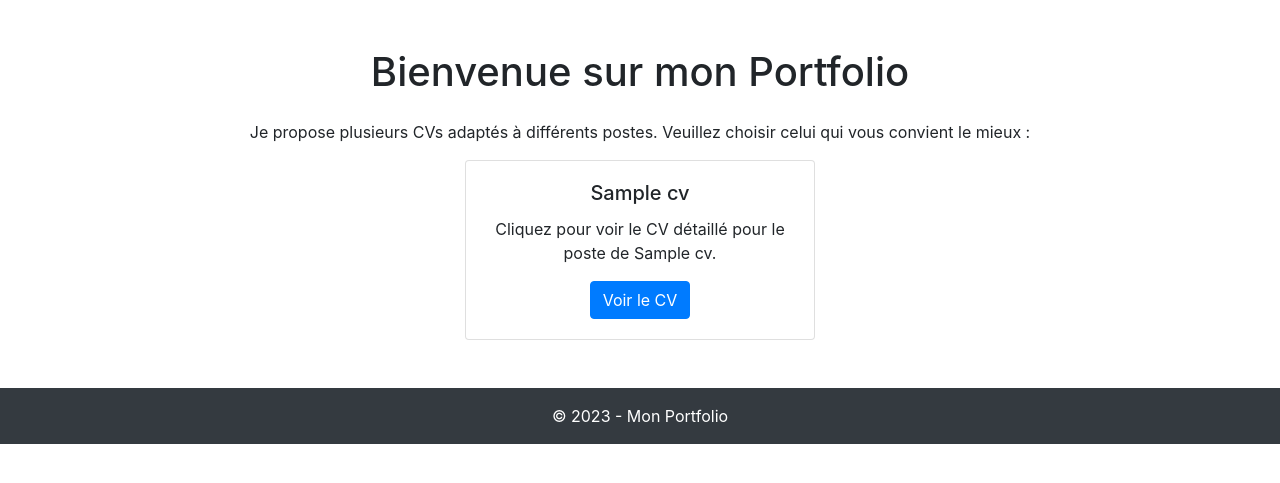
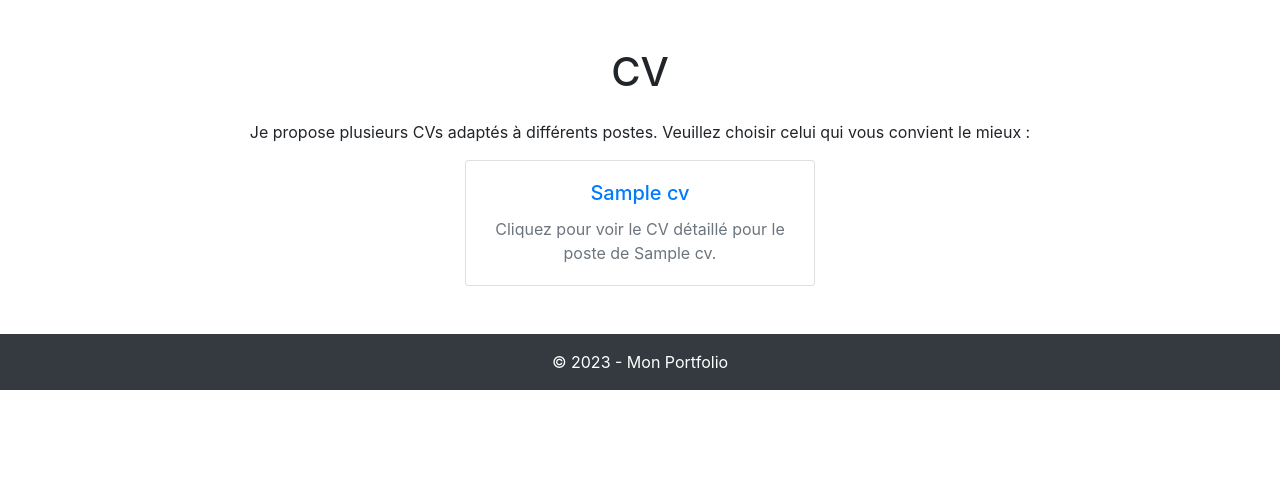
Before and after one commit to Stargate136/EPHAD, a Django app: page /cv/ in a window 1280 px wide. Shown: the part 56-539 px from the top of the page. Run offline with Django 4.2, Linux system fonts and the light colour scheme; tables that the repository leaves empty hold one stand-in row (values such as "Sample post"); some libraries are stand-ins or nearby versions.

Commit message:
Modification of cards style

```diff
--- a/src/core/templates/core/base.html
+++ b/src/core/templates/core/base.html
@@ -9,7 +9,22 @@
     <!-- Bootstrap CSS -->
     <link href="https://maxcdn.bootstrapcdn.com/bootstrap/4.5.2/css/bootstrap.min.css" rel="stylesheet">
 
+    <!-- Font Awesome CSS -->
+    <link rel="stylesheet" href="https://cdnjs.cloudflare.com/ajax/libs/font-awesome/6.4.2/css/all.min.css" integrity="sha512-z3gLpd7yknf1YoNbCzqRKc4qyor8gaKU1qmn+CShxbuBusANI9QpRohGBreCFkKxLhei6S9CQXFEbbKuqLg0DA==" crossorigin="anonymous" referrerpolicy="no-referrer" />
+
     <!-- Feuilles de style supplémentaires -->
+    <!-- TODO : transférer le CSS dans un fichier a part -->
+    <style>
+        .card-link-hover:hover .card {
+            box-shadow: 0 0.5rem 1rem rgba(0, 0, 0, 0.15) !important;
+            transform: translateY(-3px);
+            transition: all 0.3s ease-in-out;
+        }
+        .card-link-hover:active .card {
+            transform: translateY(0);
+            transition: all 0.3s ease-in-out;
+        }
+    </style>
     {% block extra_css %}{% endblock %}
 </head>
 <body>
@@ -27,7 +42,7 @@
                     <a class="nav-link" href="{% url 'cv:index' %}">CV</a>
                 </li>
                 <li class="nav-item">
-                    <a class="nav-link" href="{% url 'core:under_construction' %}">Portfolio</a>
+                    <a class="nav-link" href="{% url 'portfolio:index' %}">Portfolio</a>
                 </li>
                 <li class="nav-item">
                     <a class="nav-link" href="{% url 'core:under_construction' %}">Contact</a>
--- a/src/cv/templates/cv/index.html
+++ b/src/cv/templates/cv/index.html
@@ -2,19 +2,22 @@
 
 {% block content %}
 <div class="container mt-5 text-center">
-    <h1 class="mb-4">Bienvenue sur mon Portfolio</h1>
+    <h1 class="mb-4">CV{% if cvs|length > 1 %}s{% endif %}</h1>
+    <!-- TODO : parler un peu de moi -->
     <p>Je propose plusieurs CVs adaptés à différents postes. Veuillez choisir celui qui vous convient le mieux :</p>
 
     <div class="row justify-content-center">
         {% for cv in cvs %}
         <div class="col-md-4 mb-4">
-            <div class="card">
-                <div class="card-body">
-                    <h5 class="card-title">{{ cv.title }}</h5>
-                    <p class="card-text">Cliquez pour voir le CV détaillé pour le poste de {{ cv.title }}.</p>
-                    <a href="{% url 'cv:detail' cv.slug %}" class="btn btn-primary">Voir le CV</a>
+            <a href="{% url 'cv:detail' cv.slug %}" class="text-decoration-none card-link-hover">
+                <div class="card">
+                    <div class="card-body">
+                        <h5 class="card-title">{{ cv.title }}</h5>
+                        <p class="card-text text-muted">Cliquez pour voir le CV détaillé pour le poste de {{ cv.title }}.</p>
+
+                    </div>
                 </div>
-            </div>
+            </a>
         </div>
         {% endfor %}
     </div>
```
